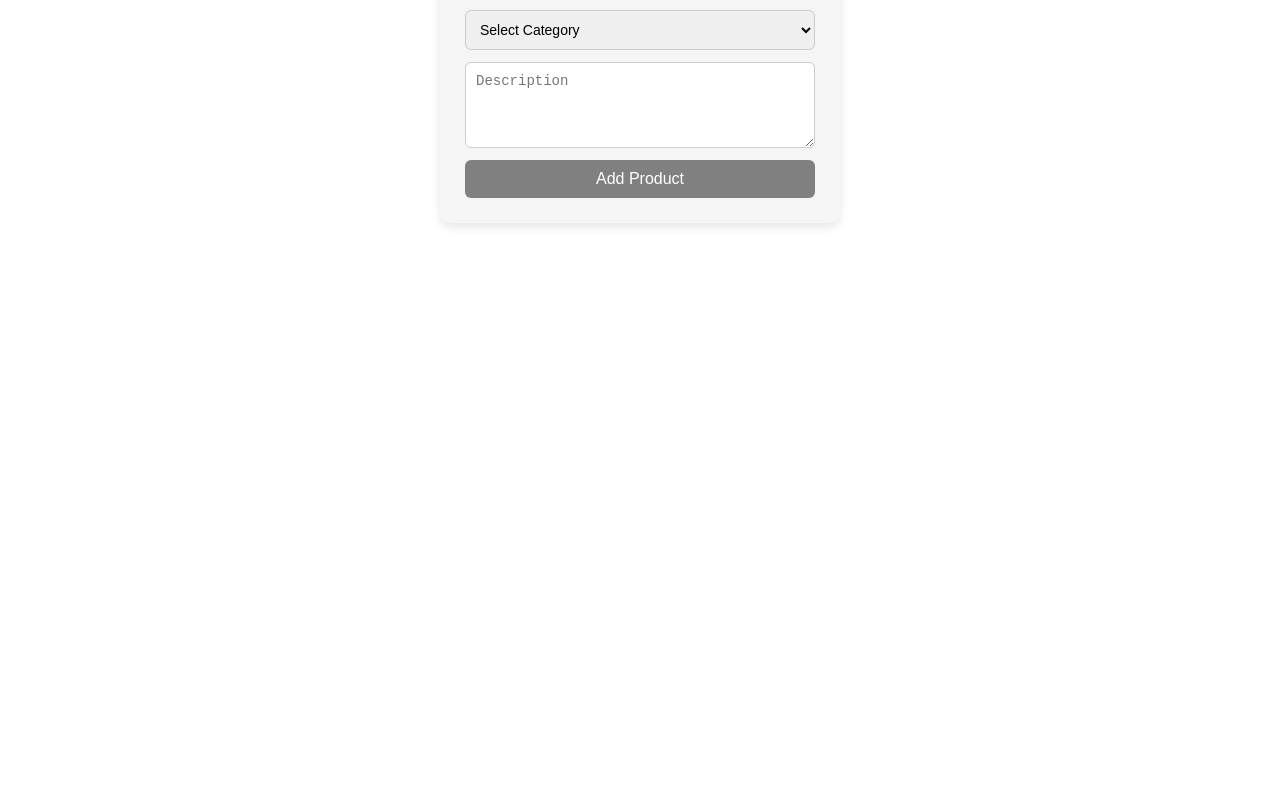
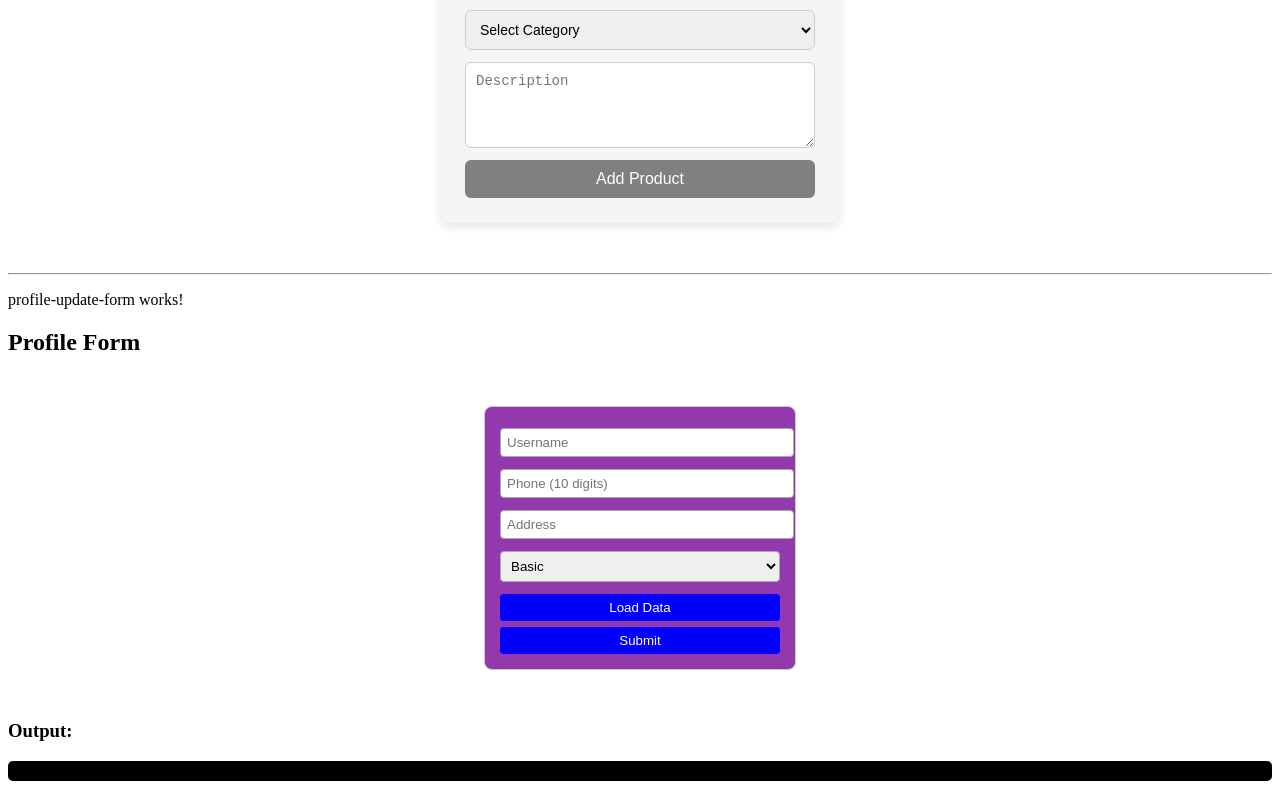
Before and after one commit to mitals7182/forms-angular-practices, an Angular app: page / in a window 1280 px wide. Shown: the part 2762-3556 px from the top of the page. Before the commit the page ends 3035 px from the top, so only its background shows below. Built offline with nearby package versions, Linux system fonts and the light colour scheme.

Commit message:
Initial commit

```diff
--- a/src/app/app.ts
+++ b/src/app/app.ts
@@ -7,6 +7,7 @@ import { FeedbackForm } from './template-driven/feedback-form/feedback-form';
 import { ContactUsForm } from './template-driven/contact-us-form/contact-us-form';
 import { RegistrationForm } from './reactive-forms/registration-form/registration-form';
 import { ProductForm } from './reactive-forms/product-form/product-form';
+import { ProfileUpdateFormComponent } from './reactive-forms/profile-update-form/profile-update-form';
 
 @Component({
   selector: 'app-root',
@@ -19,7 +20,8 @@ import { ProductForm } from './reactive-forms/product-form/product-form';
     FeedbackForm,
     ContactUsForm,
     RegistrationForm,
-    ProductForm
+    ProductForm,
+    ProfileUpdateFormComponent
   ],
 
   template: `
@@ -46,6 +48,10 @@ import { ProductForm } from './reactive-forms/product-form/product-form';
 
     <app-product-form></app-product-form>
 
+    <hr>
+
+    <app-profile-update-form></app-profile-update-form>
+
   `
 })
 export class App {}
--- a/src/app/reactive-forms/profile-update-form/profile-update-form.css
+++ b/src/app/reactive-forms/profile-update-form/profile-update-form.css
@@ -0,0 +1,52 @@
+/* Center form on page */
+form {
+  width: 280px;
+  margin: 50px auto;
+  padding: 15px;
+  border: 1px solid #ccc;
+  border-radius: 8px;
+  font-family: Arial;
+  background-color: #923aad;
+}
+
+/* Input and dropdown fields */
+input, select {
+  width: 100%;
+  padding: 6px;
+  margin: 6px 0;
+  border: 1px solid #aaa;
+  border-radius: 4px;
+}
+
+/* Buttons */
+button {
+  width: 100%;
+  padding: 6px;
+  margin-top: 6px;
+  border: none;
+  border-radius: 4px;
+  background-color: blue;
+  color: white;
+  cursor: pointer;
+}
+
+/* Hover effect */
+button:hover {
+  background-color: darkblue;
+}
+
+/* Error messages */
+.error {
+  color: red;
+  font-size: 12px;
+  margin: 0;
+}
+
+/* JSON output box */
+pre {
+  background-color: black;
+  color: lime;
+  padding: 10px;
+  margin-top: 10px;
+  border-radius: 5px;
+}
--- a/src/app/reactive-forms/profile-update-form/profile-update-form.html
+++ b/src/app/reactive-forms/profile-update-form/profile-update-form.html
@@ -1 +1,36 @@
 <p>profile-update-form works!</p>
+<h2>Profile Form</h2>
+
+<form [formGroup]="form" (ngSubmit)="submit()">
+
+  <!-- Username -->
+  <input formControlName="username" placeholder="Username" />
+  <div class="error" *ngIf="form.get('username')?.invalid && form.get('username')?.touched">
+    Username is required
+  </div>
+
+  <!-- Phone -->
+  <input formControlName="phone" placeholder="Phone (10 digits)" />
+  <div class="error" *ngIf="form.get('phone')?.invalid && form.get('phone')?.touched">
+    Enter valid 10-digit phone number
+  </div>
+
+  <!-- Address -->
+  <input formControlName="address" placeholder="Address" />
+  <div class="error" *ngIf="form.get('address')?.invalid && form.get('address')?.touched">
+    Address is required
+  </div>
+
+  <!-- Dropdown -->
+  <select formControlName="profileType">
+    <option value="basic">Basic</option>
+    <option value="premium">Premium</option>
+  </select>
+
+  <button type="button" (click)="loadData()">Load Data</button>
+  <button type="submit">Submit</button>
+
+</form>
+
+<h3>Output:</h3>
+<pre>{{ data | json }}</pre>
--- a/src/app/reactive-forms/profile-update-form/profile-update-form.ts
+++ b/src/app/reactive-forms/profile-update-form/profile-update-form.ts
@@ -1,9 +1,43 @@
 import { Component } from '@angular/core';
+import { FormBuilder, Validators, ReactiveFormsModule } from '@angular/forms';
+import { CommonModule } from '@angular/common';
 
 @Component({
   selector: 'app-profile-update-form',
-  imports: [],
+  standalone: true,
+  imports: [CommonModule, ReactiveFormsModule],
   templateUrl: './profile-update-form.html',
-  styleUrl: './profile-update-form.css',
+  styleUrls: ['./profile-update-form.css']
 })
-export class ProfileUpdateForm {}
+export class ProfileUpdateFormComponent {
+
+  data: any;
+  form: any; // declare first
+
+  constructor(private fb: FormBuilder) {
+    //
+    this.form = this.fb.group({
+      username: ['', Validators.required],
+      phone: ['', [Validators.required, Validators.pattern('^[0-9]{10}$')]],
+      address: ['', Validators.required],
+      profileType: ['basic']
+    });
+  }
+
+  loadData() {
+    this.form.patchValue({
+      username: 'John Doe',
+      phone: '9876543210'
+    });
+  }
+
+  submit() {
+    if (this.form.valid) {
+      this.data = this.form.value;
+
+      this.form.reset({
+        profileType: 'basic'
+      });
+    }
+  }
+}
```
